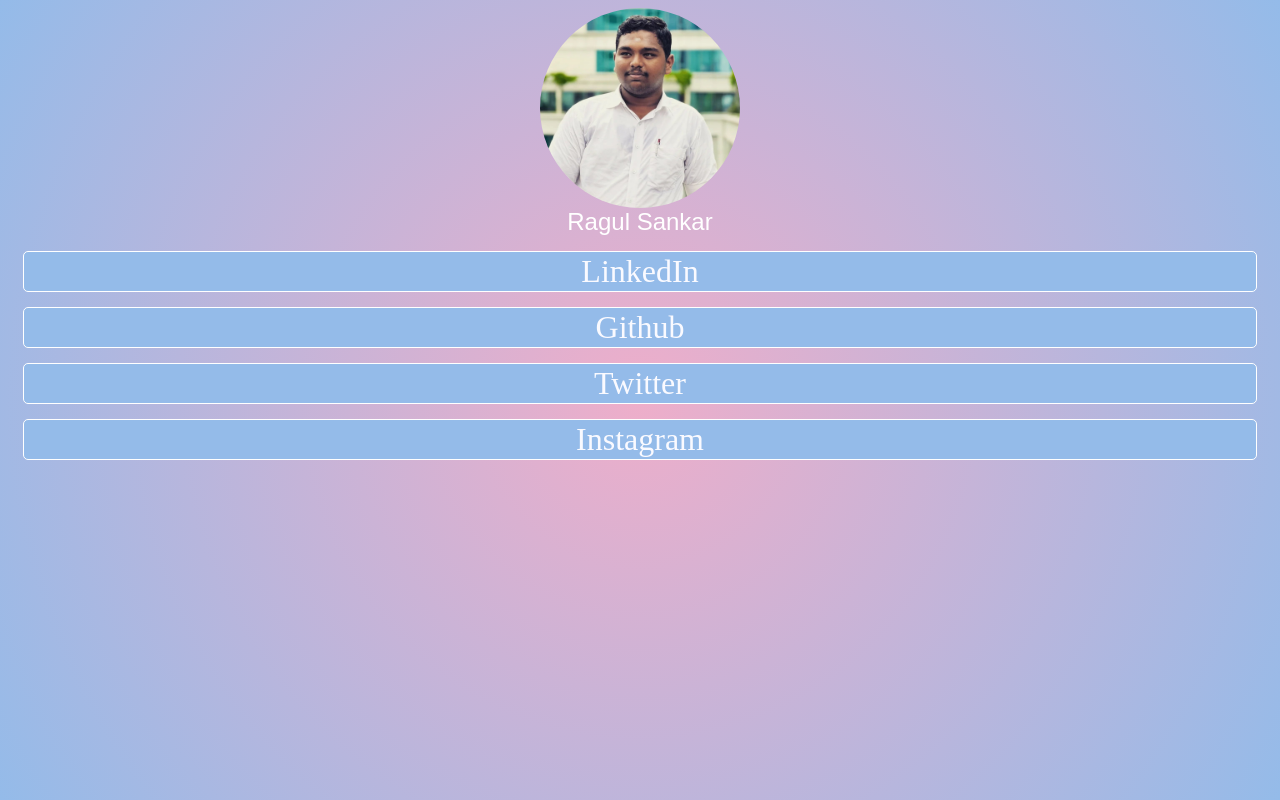
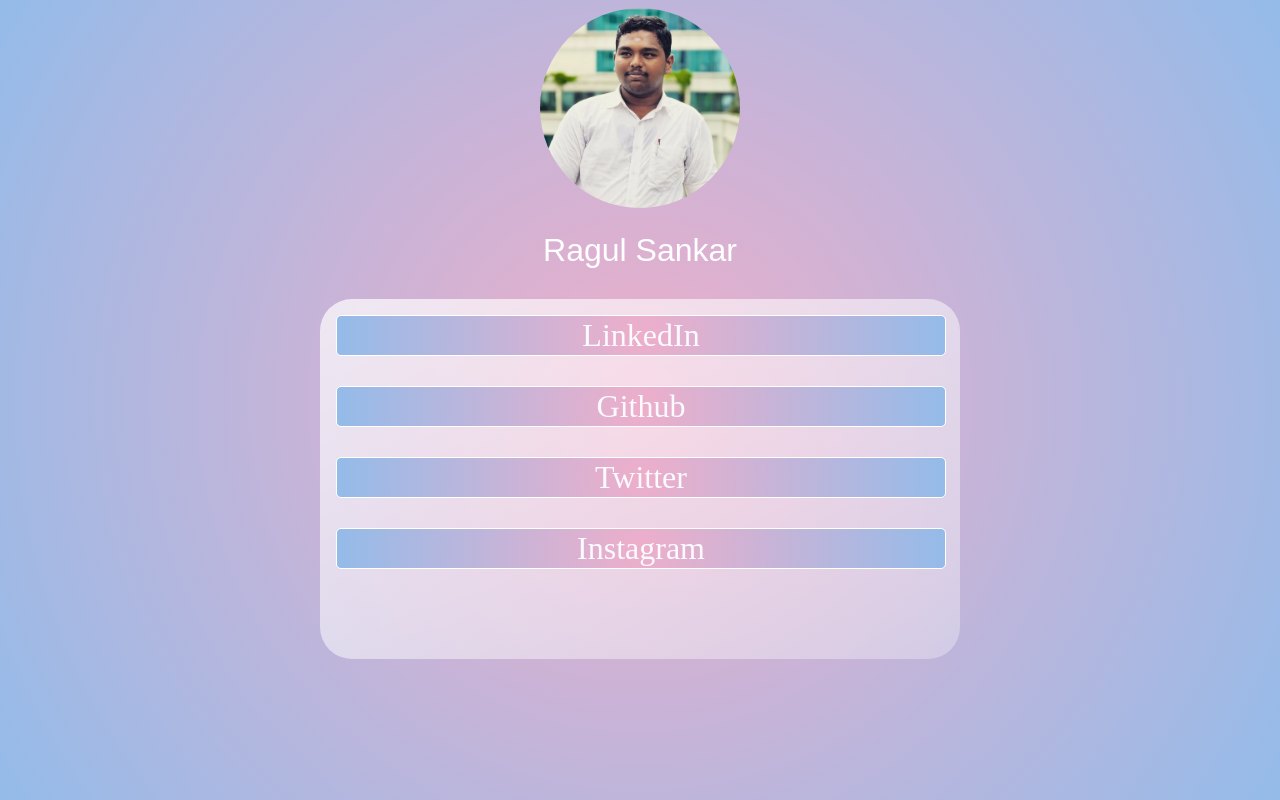
Before and after one commit to RagulSankar04/MyLinktree, a plain HTML site: page index.html in a window 1280 px wide. Drawn offline with Linux system fonts and the light colour scheme.

Commit message:
Glass Design Added

```diff
--- a/index.html
+++ b/index.html
@@ -5,13 +5,17 @@
     <meta http-equiv="X-UA-Compatible" content="IE=edge" />
     <meta name="viewport" content="width=device-width, initial-scale=1.0" />
     <link rel="stylesheet" href="style.css" />
-    <title>LInkTree</title>
+    <title>LinkTree</title>
   </head>
   <body>
     <div class="pfpcontainer">
       <img src="pfp.jpg" alt="My Image" class="pfpimg" />
     </div>
     <div class="name">Ragul Sankar</div>
+    <!-- <div class="details">Winner of hackathon #buidlforweb3 by
+      @lumoslabsHQ|Frontend Developer|SRM 2025|
+       |Hackathons</div> -->
+    <div class="glass">
       <div class="container">
         <div class="linkedin">
           <a href="https://www.linkedin.com/in/ragulsankar/">LinkedIn</a>
@@ -26,5 +30,6 @@
           <a href="https://www.instagram.com/iam_ragul/">Instagram</a>
         </div>
       </div>
+    </div>
   </body>
 </html>
--- a/style.css
+++ b/style.css
@@ -3,6 +3,8 @@ html{
 background: radial-gradient(circle, rgba(238,174,202,1) 0%, rgba(148,187,233,1) 100%);
 background-repeat: no-repeat;
 height: 100%;
+display: flex;
+justify-content: center;
 }
 .pfpimg{
     border-radius: 50%;
@@ -19,14 +21,15 @@ height: 100%;
     align-content: center;
     color: white;
     font-family: Arial, Helvetica, sans-serif;
-    font-size: 1.5rem;
+    font-size: 2rem;
+    margin-top: 3vh
 }
 a{
     display: flex;
     align-content: center;
     justify-content: center;
     border: 1px white solid;
-    background-color: rgba(148,187,233,1);
+    background: radial-gradient(circle, rgba(238,174,202,1) 0%, rgba(148,187,233,1) 100%);
     text-decoration: none;
     font-size: 2rem;
     color: #fafaff;
@@ -34,3 +37,30 @@ a{
     border-radius: 5px;
     margin: 15px
 }
+.glass{
+    border-radius: 2rem;
+    margin-top: 30px;
+    background: white;
+    min-height: 45vh;
+    width: 80vh;
+    background: linear-gradient(to right bottom, rgba(255, 255, 255,0.7), rgba(255, 255, 255,0.3));
+}
+.container{
+    display: flex;
+    flex-direction: column;
+    justify-content: center;
+    align-content: center;
+    height: 100%;
+    width: 100%;
+    padding: 1px;
+}
+.details{
+    display: flex;
+    justify-content: center;
+    align-content: center;
+    color: white;
+    font-family: Arial, Helvetica, sans-serif;
+    font-size: 1rem;
+    margin-top: 2vh
+
+}
```
Lines whose indentation alone changed are shown as unchanged.
